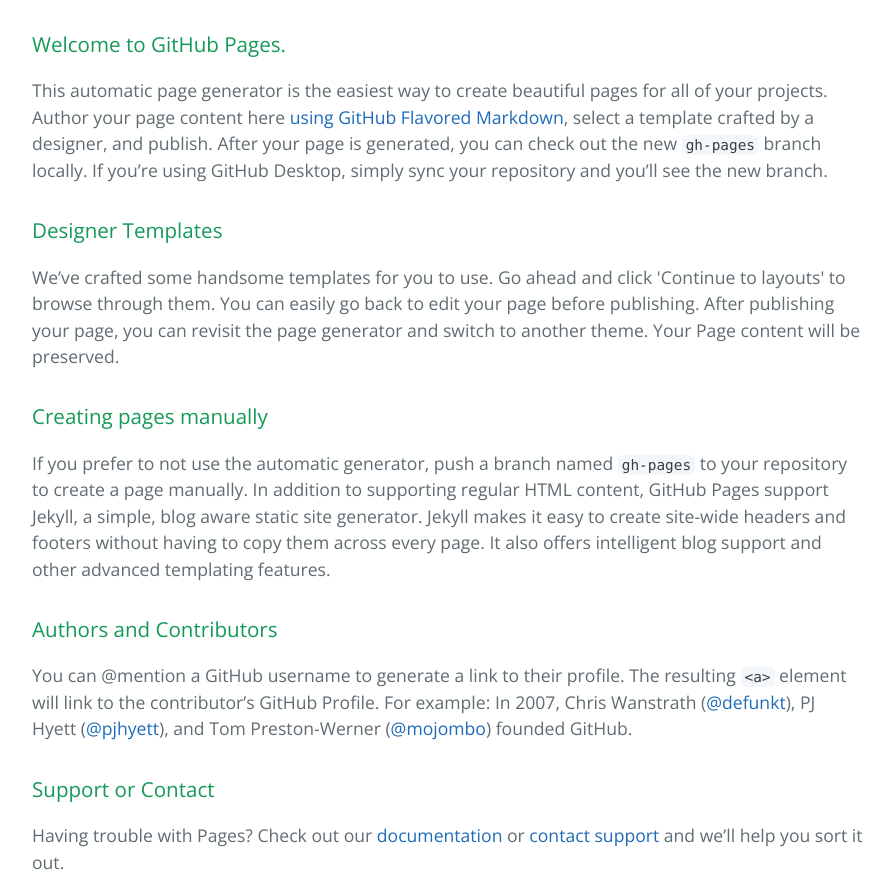
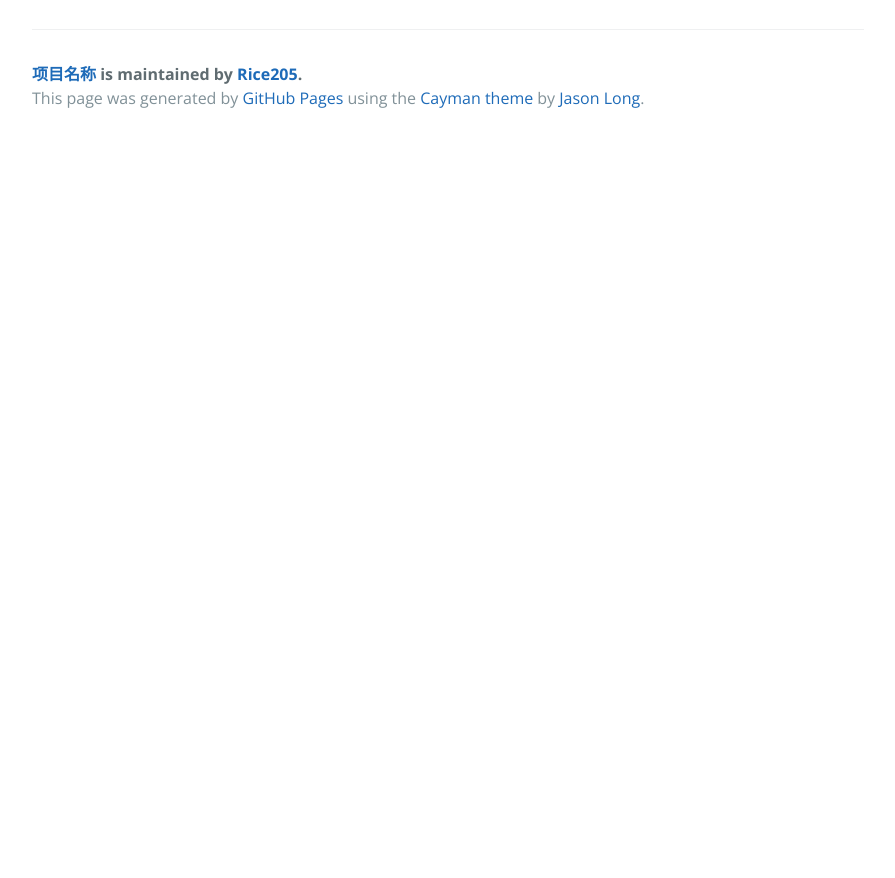
Before and after one commit to Rice205/test, a plain HTML site: page index.html in a window 1280 px wide. Shown: the part 444-1322 px from the top of the page, without its empty margins (192-1087 px from the left). After the commit the page ends 800 px from the top, so only its background shows below. Drawn offline with nearby package versions, Linux system fonts and the light colour scheme.

```diff
--- a/index.html
+++ b/index.html
@@ -21,31 +21,6 @@
     <section class="main-content">
       <p>初始页项目介绍</p>
 
-<h3>
-<a id="welcome-to-github-pages" class="anchor" href="#welcome-to-github-pages" aria-hidden="true"><span aria-hidden="true" class="octicon octicon-link"></span></a>Welcome to GitHub Pages.</h3>
-
-<p>This automatic page generator is the easiest way to create beautiful pages for all of your projects. Author your page content here <a href="https://guides.github.com/features/mastering-markdown/">using GitHub Flavored Markdown</a>, select a template crafted by a designer, and publish. After your page is generated, you can check out the new <code>gh-pages</code> branch locally. If you’re using GitHub Desktop, simply sync your repository and you’ll see the new branch.</p>
-
-<h3>
-<a id="designer-templates" class="anchor" href="#designer-templates" aria-hidden="true"><span aria-hidden="true" class="octicon octicon-link"></span></a>Designer Templates</h3>
-
-<p>We’ve crafted some handsome templates for you to use. Go ahead and click 'Continue to layouts' to browse through them. You can easily go back to edit your page before publishing. After publishing your page, you can revisit the page generator and switch to another theme. Your Page content will be preserved.</p>
-
-<h3>
-<a id="creating-pages-manually" class="anchor" href="#creating-pages-manually" aria-hidden="true"><span aria-hidden="true" class="octicon octicon-link"></span></a>Creating pages manually</h3>
-
-<p>If you prefer to not use the automatic generator, push a branch named <code>gh-pages</code> to your repository to create a page manually. In addition to supporting regular HTML content, GitHub Pages support Jekyll, a simple, blog aware static site generator. Jekyll makes it easy to create site-wide headers and footers without having to copy them across every page. It also offers intelligent blog support and other advanced templating features.</p>
-
-<h3>
-<a id="authors-and-contributors" class="anchor" href="#authors-and-contributors" aria-hidden="true"><span aria-hidden="true" class="octicon octicon-link"></span></a>Authors and Contributors</h3>
-
-<p>You can @mention a GitHub username to generate a link to their profile. The resulting <code>&lt;a&gt;</code> element will link to the contributor’s GitHub Profile. For example: In 2007, Chris Wanstrath (<a href="https://github.com/defunkt" class="user-mention">@defunkt</a>), PJ Hyett (<a href="https://github.com/pjhyett" class="user-mention">@pjhyett</a>), and Tom Preston-Werner (<a href="https://github.com/mojombo" class="user-mention">@mojombo</a>) founded GitHub.</p>
-
-<h3>
-<a id="support-or-contact" class="anchor" href="#support-or-contact" aria-hidden="true"><span aria-hidden="true" class="octicon octicon-link"></span></a>Support or Contact</h3>
-
-<p>Having trouble with Pages? Check out our <a href="https://help.github.com/pages">documentation</a> or <a href="https://github.com/contact">contact support</a> and we’ll help you sort it out.</p>
-
       <footer class="site-footer">
         <span class="site-footer-owner"><a href="https://github.com/Rice205/test">项目名称</a> is maintained by <a href="https://github.com/Rice205">Rice205</a>.</span>
 
```
Also changed, not shown: params.json (+1 -1 lines).
